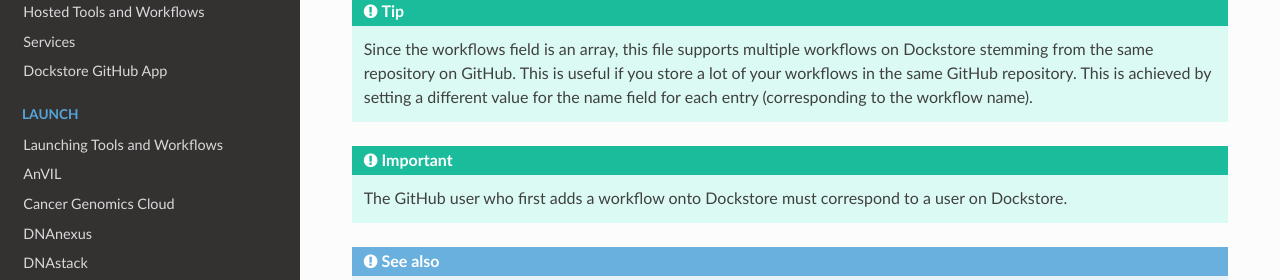
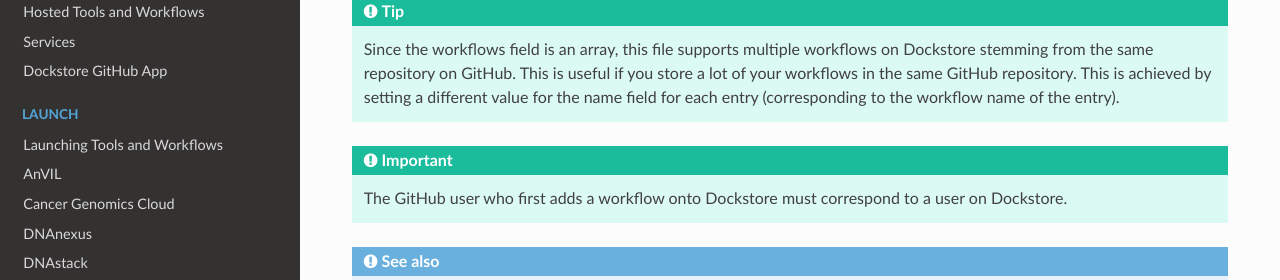
Before and after one commit to dockstore/dockstore-documentation, a Sphinx documentation site: the page built from docs/getting-started/dockstore-workflows.rst, in a window 1280 px wide and 900 px high, scrolled down 4717 px. Shown: the part 218-498 px from the top of the window. Built offline with Sphinx 7.4.7 and the Read the Docs theme 2.0.0, drawn with Linux system fonts in a browser that asks for light colours.

Commit message:
small tweak

```diff
--- a/docs/getting-started/dockstore-workflows.rst
+++ b/docs/getting-started/dockstore-workflows.rst
@@ -167,7 +167,7 @@
 
 .. tip:: Since the workflows field is an array, this file supports multiple workflows on Dockstore stemming from
    the same repository on GitHub. This is useful if you store a lot of your workflows in the same GitHub
-   repository. This is achieved by setting a different value for the name field for each entry (corresponding to the workflow name).
+   repository. This is achieved by setting a different value for the name field for each entry (corresponding to the workflow name of the entry).
 
 .. important:: The GitHub user who first adds a workflow onto Dockstore must correspond to a user on Dockstore.
 
```
